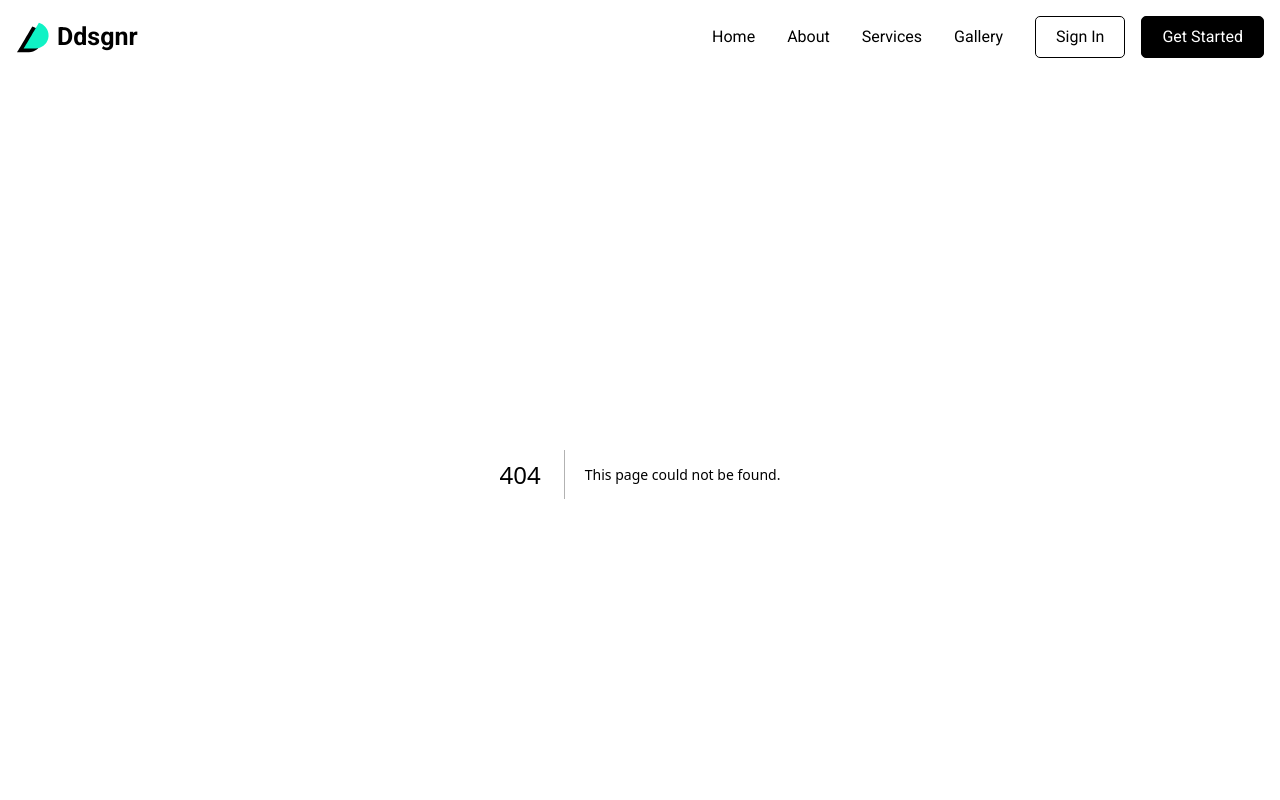
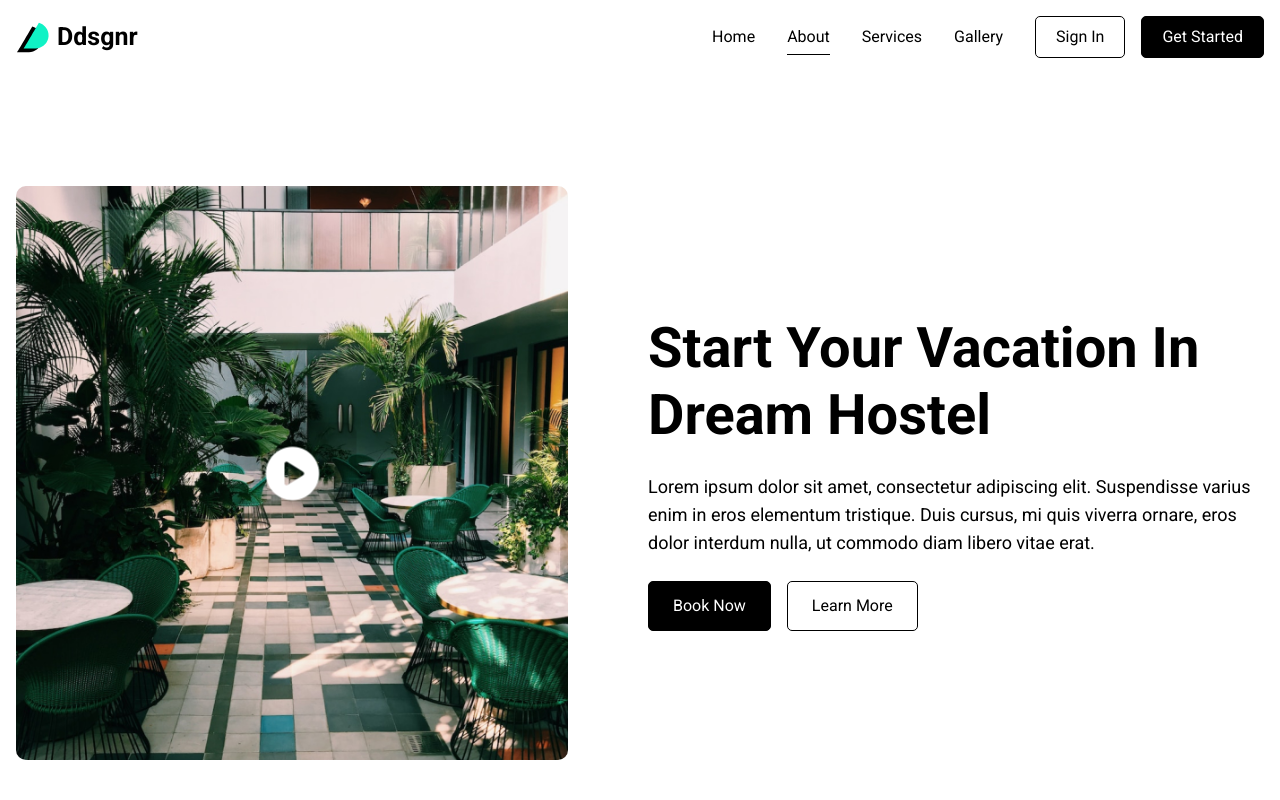
Before and after one commit to Cancey-Dejean/Ddsgnr-hotel-app-nextjs, a Next.js app: page /about in a window 1280 px wide. Before the commit this address had no page. Shown: the top 800 px of the page. Built offline with nearby package versions, Linux system fonts and the light colour scheme.

Commit message:
final styling

```diff
--- /dev/null
+++ b/app/about/page.tsx
@@ -0,0 +1,13 @@
+"use client";
+import PageWrapper from "@/components/PageWrapper";
+import Rooms from "@/components/Rooms";
+import StartVacation from "@/components/StartVacation";
+
+export default function Home() {
+  return (
+    <PageWrapper>
+      <StartVacation />
+      <Rooms />
+    </PageWrapper>
+  );
+}
--- /dev/null
+++ b/app/gallery/page.tsx
@@ -0,0 +1,13 @@
+"use client";
+import GallerySection from "@/components/GallerySection";
+import PageWrapper from "@/components/PageWrapper";
+import Reviews from "@/components/Reviews";
+
+export default function Home() {
+  return (
+    <PageWrapper>
+      <GallerySection />
+      <Reviews />
+    </PageWrapper>
+  );
+}
--- a/app/globals.css
+++ b/app/globals.css
@@ -117,3 +117,10 @@ body {
 .swiper-pagination-bullet-active {
   @apply !bg-black;
 }
+
+::placeholder,
+::-webkit-input-placeholder,
+::-moz-placeholder,
+::-ms-input-placeholder {
+  @apply text-color-border;
+}
--- /dev/null
+++ b/app/services/page.tsx
@@ -0,0 +1,11 @@
+"use client";
+import PageWrapper from "@/components/PageWrapper";
+import VacationSection from "@/components/VacationSection";
+
+export default function Home() {
+  return (
+    <PageWrapper>
+      <VacationSection />
+    </PageWrapper>
+  );
+}
--- a/components/BookingForm.tsx
+++ b/components/BookingForm.tsx
@@ -3,19 +3,24 @@ import {
   MenuItem,
   FormControl,
   Select,
-  // SelectChangeEvent,
-  // InputLabel,
+  SelectChangeEvent,
+  InputLabel,
 } from "@mui/material";
 import Wrapper from "./Wrapper";
 import ButtonLink from "./ButtonLink";
-// import { useState } from "react";
+import { useState } from "react";
 
 const BookingForm = () => {
-  // const [room, setRoom] = useState("");
+  const [room, setRoom] = useState("Executive");
+  const [guest, setGuest] = useState(1);
 
-  // const handleRoomChange = (event: SelectChangeEvent) => {
-  //   setRoom(event.target.value);
-  // };
+  const handleRoomChange = (event: SelectChangeEvent) => {
+    setRoom(event.target.value);
+  };
+
+  const handleGuestChange = (event) => {
+    setGuest(event.target.value);
+  };
 
   return (
     <section className="flex justify-between gap-[26] py-6 sm:py-[55px]">
@@ -57,15 +62,13 @@ const BookingForm = () => {
             </label>
 
             <FormControl fullWidth className="dropdown__select">
+              {/* <InputLabel id="demo-customized-select-label">Age</InputLabel> */}
               <Select
-                // onChange={handleRoomChange}
+                labelId="demo-customized-select-label"
+                id="demo-customized-select"
+                value={room}
+                onChange={handleRoomChange}
                 displayEmpty
-                value=""
-                label="Room"
-                placeholder="Select Room"
-                renderValue={() => (
-                  <span className="text-black/40">Executive</span>
-                )}
               >
                 <MenuItem value="Executive">Executive</MenuItem>
                 <MenuItem value="Deluxe">Deluxe</MenuItem>
@@ -82,14 +85,17 @@ const BookingForm = () => {
               hiddenLabel
               id="numberOfGuests"
               fullWidth
+              value={guest}
               placeholder="1"
               type="number"
+              onChange={handleGuestChange}
+              inputProps={{ min: 1 }}
             />
           </div>
           <ButtonLink
             className="self-end px-[11px] py-[12px]"
             label="Check Availability"
-            // type="submit"
+            type="submit"
           />
         </form>
       </Wrapper>
--- a/components/GallerySection.tsx
+++ b/components/GallerySection.tsx
@@ -10,7 +10,7 @@ const GallerySection = () => {
     <section className="py-6 sm:py-28">
       <Wrapper className="flex flex-col items-center gap-12">
         <SectionHeader
-          title={<SectionTitle tag="h2">Our Gallery</SectionTitle>}
+          title={<SectionTitle tag="h1">Our Gallery</SectionTitle>}
           desc={
             <Paragraph>
               Lorem ipsum dolor sit amet, consectetur adipiscing elit.
--- a/components/NavigationMenu.tsx
+++ b/components/NavigationMenu.tsx
@@ -18,7 +18,7 @@ const NavigationMenu = ({ menuList = [], path }: NavigationMenuProps) => {
       <ul className="flex items-center justify-start gap-8">
         {menuList.map((item, index) => (
           <li key={index} className="">
-            <Link href={item.url} className="relative">
+            <Link href={item.url} className="relative py-2">
               {item.url === path ? (
                 <motion.span
                   layoutId="underline"
--- a/components/PageWrapper.tsx
+++ b/components/PageWrapper.tsx
@@ -14,15 +14,12 @@ const PageWrapper = ({
     <motion.main
       initial={{
         opacity: 0,
-        y: 10,
       }}
       animate={{
         opacity: 1,
-        y: 0,
       }}
       exit={{
         opacity: 0,
-        y: 10,
       }}
       className={twMerge("flex-1", className)}
       role="main"
--- a/components/ReviewBlock.tsx
+++ b/components/ReviewBlock.tsx
@@ -18,6 +18,7 @@ const ReviewBlock = ({
       <div className="flex-1">
         <VideoImage imgSrc={imgSrc} imgAlt={imgAlt} />
       </div>
+
       <div className="flex flex-1 flex-col gap-6 text-center lg:gap-8 lg:text-left">
         <div className="flex items-center justify-center gap-[4px] lg:justify-start">
           <BsStarFill tabIndex={0} />
--- a/components/VacationSection.tsx
+++ b/components/VacationSection.tsx
@@ -19,7 +19,7 @@ const VacationSection = () => {
           imgStyles="mx-auto w-full max-w-[900px]"
         />
 
-        <div className="flex flex-1 flex-col gap-6">
+        <div className="flex-1">
           <div className="mx-auto flex max-w-[900px] flex-col items-start gap-6 sm:grid sm:grid-cols-2 xl:mx-0 xl:max-w-full">
             <VacationFeatures
               title="Private pool"
@@ -63,7 +63,7 @@ const VacationSection = () => {
             />
           </div>
 
-          <div className="mt-7 flex justify-center gap-5 xl:mt-0 xl:items-center">
+          <div className="mt-7 flex justify-start gap-5 sm:mt-12">
             <ButtonGroup
               buttons={[
                 {
--- a/constants/index.tsx
+++ b/constants/index.tsx
@@ -7,9 +7,9 @@ import {
 
 export const menuList = [
   { label: "Home", url: "/" },
-  { label: "About", url: "/#about" },
-  { label: "Services", url: "/#services" },
-  { label: "Gallery", url: "/#gallery" },
+  { label: "About", url: "/about" },
+  { label: "Services", url: "/services" },
+  { label: "Gallery", url: "/gallery" },
 ];
 
 export const socialList = [
```
Also changed, not shown: components/Hero.tsx (+2 -5 lines).
